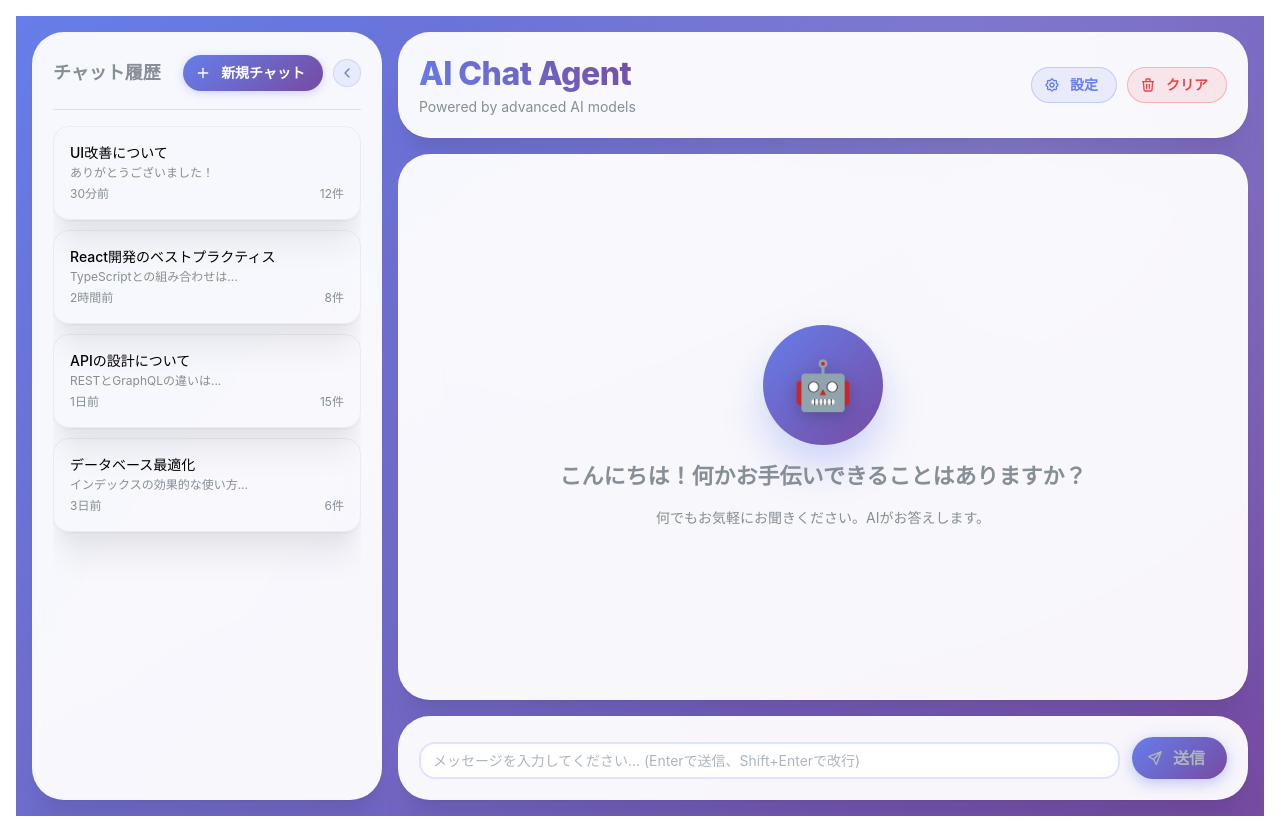
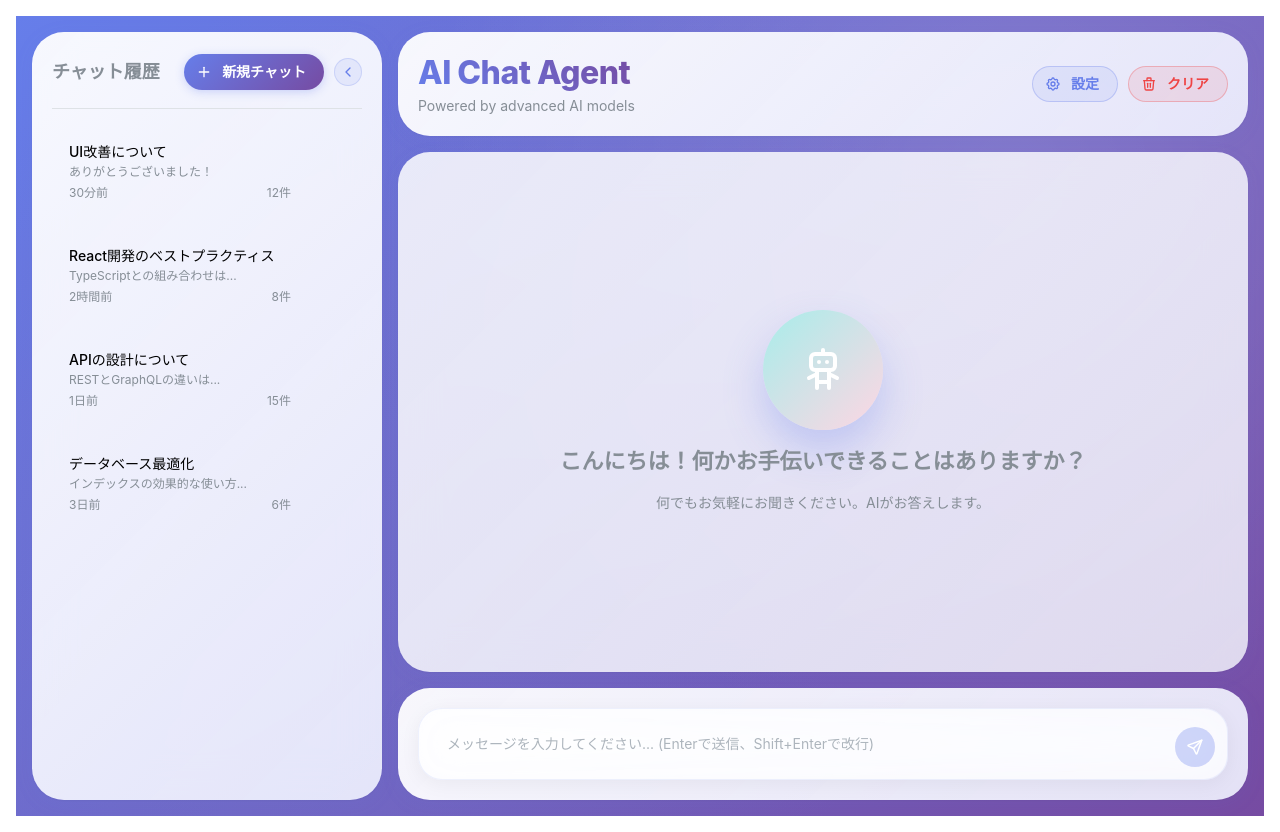
Before and after one commit to shimpei1494/chat-agent-react-flask, a React (Vite) app in the folder frontend/: page / in a window 1280 px wide. Built offline with nearby package versions, Linux system fonts and the light colour scheme.

Commit message:
UI変更

```diff
--- a/frontend/src/components/ChatHistory/ChatHistory.tsx
+++ b/frontend/src/components/ChatHistory/ChatHistory.tsx
@@ -102,14 +102,14 @@ function ChatHistory({
 
 	return (
 		<Card
-			shadow="xl"
 			radius="xl"
 			p={isCollapsed ? "sm" : "lg"}
 			h="100%"
 			style={{
-				background: "rgba(255, 255, 255, 0.95)",
+				background: "linear-gradient(135deg, rgba(255, 255, 255, 0.95) 0%, rgba(240, 242, 255, 0.9) 100%)",
 				backdropFilter: "blur(20px)",
-				border: "1px solid rgba(255, 255, 255, 0.2)",
+				border: "none",
+				boxShadow: "0 4px 20px rgba(102, 126, 234, 0.08), 0 1px 3px rgba(0, 0, 0, 0.05)",
 				width: isCollapsed ? "80px" : "350px",
 				transition: "all 0.3s ease",
 				position: "relative",
@@ -248,17 +248,16 @@ function ChatHistory({
 										style={{
 											background:
 												currentThreadId === thread.id
-													? "linear-gradient(135deg, rgba(102, 126, 234, 0.1) 0%, rgba(118, 75, 162, 0.1) 100%)"
+													? "linear-gradient(135deg, rgba(102, 126, 234, 0.12) 0%, rgba(118, 75, 162, 0.08) 100%)"
 													: hoveredThread === thread.id
-														? "rgba(102, 126, 234, 0.05)"
+														? "rgba(102, 126, 234, 0.04)"
 														: "transparent",
-											border: `1px solid ${
-												currentThreadId === thread.id
-													? "rgba(102, 126, 234, 0.3)"
-													: "rgba(0, 0, 0, 0.05)"
-											}`,
+											border: "1px solid transparent",
 											cursor: "pointer",
 											transition: "all 0.2s ease",
+											boxShadow: currentThreadId === thread.id
+												? "0 2px 8px rgba(102, 126, 234, 0.1)"
+												: "none",
 										}}
 										onMouseEnter={() => setHoveredThread(thread.id)}
 										onMouseLeave={() => setHoveredThread(null)}
@@ -287,10 +286,18 @@ function ChatHistory({
 												</Group>
 											</Box>
 
+											<Box
+												style={{
+													width: "44px", // Fixed width to prevent layout shifts
+													display: "flex",
+													justifyContent: "flex-end",
+													alignItems: "flex-start",
+												}}
+											>
 												{hoveredThread === thread.id && (
-												<Group gap={2}>
+													<Group gap={4}>
 														<ActionIcon
-														size="xs"
+															size="sm"
 															variant="subtle"
 															color="blue"
 															onClick={(e) => {
@@ -298,10 +305,10 @@ function ChatHistory({
 																onRenameThread?.(thread.id, thread.title);
 															}}
 														>
-														<IconEdit size={12} />
+															<IconEdit size={16} />
 														</ActionIcon>
 														<ActionIcon
-														size="xs"
+															size="sm"
 															variant="subtle"
 															color="red"
 															onClick={(e) => {
@@ -309,10 +316,11 @@ function ChatHistory({
 																onDeleteThread?.(thread.id);
 															}}
 														>
-														<IconTrash size={12} />
+															<IconTrash size={16} />
 														</ActionIcon>
 													</Group>
 												)}
+											</Box>
 										</Group>
 									</Card>
 								))}
--- /dev/null
+++ b/frontend/src/components/QuestionInput/QuestionInput.module.css
@@ -0,0 +1,44 @@
+/* Input container animations */
+.inputContainer {
+  transition: all 0.3s ease;
+}
+
+.inputContainer:focus-within {
+  transform: translateY(-2px);
+  box-shadow: 0 8px 25px rgba(102, 126, 234, 0.15);
+}
+
+/* Button animations */
+.sendButton {
+  transition: all 0.3s ease;
+}
+
+.sendButtonEnabled:hover {
+  transform: translateY(-1px);
+  box-shadow: 0 5px 16px rgba(102, 126, 234, 0.4);
+}
+
+.sendButtonEnabled:active {
+  transform: translateY(0px);
+}
+
+.sendButtonDisabled {
+  cursor: not-allowed;
+}
+
+/* Pulse animation for active send button */
+.sendButtonPulse {
+  animation: buttonPulse 2s infinite;
+}
+
+@keyframes buttonPulse {
+  0% {
+    box-shadow: 0 3px 12px rgba(102, 126, 234, 0.3);
+  }
+  50% {
+    box-shadow: 0 5px 16px rgba(102, 126, 234, 0.5);
+  }
+  100% {
+    box-shadow: 0 3px 12px rgba(102, 126, 234, 0.3);
+  }
+}
--- a/frontend/src/components/QuestionInput/QuestionInput.tsx
+++ b/frontend/src/components/QuestionInput/QuestionInput.tsx
@@ -1,6 +1,7 @@
-import { Button, Group, Textarea } from "@mantine/core";
+import { useState } from "react";
+import { Box, Button, Group, Textarea } from "@mantine/core";
 import { IconSend } from "@tabler/icons-react";
-import { useState } from "react";
+import styles from "./QuestionInput.module.css";
 
 interface QuestionInputProps {
 	onSend: (message: string) => void;
@@ -25,7 +26,18 @@ function QuestionInput({ onSend, disabled = false }: QuestionInputProps) {
 	};
 
 	return (
-		<Group align="flex-end" gap="sm">
+		<Box
+			className={styles.inputContainer}
+			style={{
+				background: "rgba(255, 255, 255, 0.7)",
+				backdropFilter: "blur(20px)",
+				borderRadius: "24px",
+				padding: "12px",
+				border: "1px solid rgba(102, 126, 234, 0.1)",
+				boxShadow: "0 4px 20px rgba(0, 0, 0, 0.05)",
+			}}
+		>
+			<Group align="flex-end" gap="xs">
 				<Textarea
 					placeholder="メッセージを入力してください... (Enterで送信、Shift+Enterで改行)"
 					value={input}
@@ -33,53 +45,56 @@ function QuestionInput({ onSend, disabled = false }: QuestionInputProps) {
 					onKeyDown={handleKeyDown}
 					autosize
 					minRows={1}
-				maxRows={10}
+					maxRows={6}
 					style={{
 						flex: 1,
 					}}
 					styles={{
 						input: {
-						border: "2px solid rgba(102, 126, 234, 0.2)",
+							border: "none",
 							borderRadius: "16px",
-						background: "rgba(255, 255, 255, 0.8)",
-						backdropFilter: "blur(10px)",
-						transition: "all 0.3s ease",
+							background: "transparent",
+							padding: "12px 16px",
+							fontSize: "14px",
+							resize: "none",
 							"&:focus": {
-							borderColor: "#667eea",
-							boxShadow: "0 0 0 3px rgba(102, 126, 234, 0.1)",
-							background: "rgba(255, 255, 255, 0.95)",
+								outline: "none",
+								boxShadow: "none",
+							},
+							"&::placeholder": {
+								color: "rgba(102, 126, 234, 0.5)",
+								fontWeight: 400,
 							},
 						},
 					}}
 					disabled={disabled}
 				/>
 				<Button
+					className={`${styles.sendButton} ${
+						!input.trim() || disabled ? styles.sendButtonDisabled : styles.sendButtonEnabled
+					} ${input.trim() && !disabled ? styles.sendButtonPulse : ""}`}
 					onClick={handleSubmit}
 					disabled={!input.trim() || disabled}
-				leftSection={<IconSend size={16} />}
-				size="md"
+					size="sm"
 					radius="xl"
 					style={{
-					background: "linear-gradient(135deg, #667eea 0%, #764ba2 100%)",
+						background: !input.trim() || disabled
+							? "rgba(102, 126, 234, 0.3)"
+							: "linear-gradient(135deg, #667eea 0%, #764ba2 100%)",
 						border: "none",
-					boxShadow: "0 4px 15px rgba(102, 126, 234, 0.4)",
-					transition: "all 0.3s ease",
-				}}
-				styles={{
-					root: {
-						"&:hover": {
-							transform: "translateY(-2px)",
-							boxShadow: "0 6px 20px rgba(102, 126, 234, 0.6)",
-						},
-						"&:active": {
-							transform: "translateY(0px)",
-						},
-					},
+						width: "40px",
+						height: "40px",
+						minWidth: "40px",
+						padding: 0,
+						boxShadow: !input.trim() || disabled
+							? "none"
+							: "0 3px 12px rgba(102, 126, 234, 0.3)",
 					}}
 				>
-				送信
+					<IconSend size={18} color="white" />
 				</Button>
 			</Group>
+		</Box>
 	);
 }
 
--- /dev/null
+++ b/frontend/src/pages/chat/ChatPage.module.css
@@ -0,0 +1,51 @@
+/* Typing indicator animation */
+.typingIndicator {
+  animation: fadeIn 0.3s ease-in;
+}
+
+.typingDot {
+  width: 8px;
+  height: 8px;
+  background: #667eea;
+  border-radius: 50%;
+  animation: typingDot 1.4s infinite ease-in-out;
+}
+
+.typingDot:nth-child(1) {
+  animation-delay: 0s;
+}
+
+.typingDot:nth-child(2) {
+  animation-delay: 0.2s;
+}
+
+.typingDot:nth-child(3) {
+  animation-delay: 0.4s;
+}
+
+@keyframes fadeIn {
+  from {
+    opacity: 0;
+    transform: translateY(10px);
+  }
+  to {
+    opacity: 1;
+    transform: translateY(0);
+  }
+}
+
+@keyframes typingDot {
+  0%, 60%, 100% {
+    transform: scale(0.6);
+    opacity: 0.4;
+  }
+  30% {
+    transform: scale(1);
+    opacity: 1;
+  }
+}
+
+/* Smooth scrolling for chat area */
+.chatArea {
+  scroll-behavior: smooth;
+}
--- a/frontend/src/pages/chat/ChatPage.tsx
+++ b/frontend/src/pages/chat/ChatPage.tsx
@@ -1,10 +1,22 @@
-import { Box, Card, Flex, Group, Stack, Text, Title } from "@mantine/core";
+import {
+	Avatar,
+	Box,
+	Card,
+	Flex,
+	Group,
+	Paper,
+	Stack,
+	Text,
+	Title,
+} from "@mantine/core";
+import { IconRobot } from "@tabler/icons-react";
 import { useState } from "react";
 import Answer from "../../components/Answer/Answer";
 import ChatHistory from "../../components/ChatHistory/ChatHistory";
 import ClearChatButton from "../../components/ClearChatButton/ClearChatButton";
 import QuestionInput from "../../components/QuestionInput/QuestionInput";
 import SettingsButton from "../../components/SettingsButton/SettingsButton";
+import styles from "./ChatPage.module.css";
 
 interface Message {
 	id: string;
@@ -22,6 +34,7 @@ interface ChatSettings {
 function ChatPage() {
 	const [messages, setMessages] = useState<Message[]>([]);
 	const [isLoading, setIsLoading] = useState(false);
+	const [typingIndicator, setTypingIndicator] = useState(false);
 	const [isSidebarCollapsed, setIsSidebarCollapsed] = useState(false);
 	const [settings, setSettings] = useState<ChatSettings>({
 		model: "gpt-4o-mini",
@@ -39,6 +52,7 @@ function ChatPage() {
 
 		setMessages((prev) => [...prev, userMessage]);
 		setIsLoading(true);
+		setTypingIndicator(true);
 
 		try {
 			const response = await fetch("/api/v1/chat", {
@@ -68,6 +82,7 @@ function ChatPage() {
 			};
 
 			setMessages((prev) => [...prev, assistantMessage]);
+			setTypingIndicator(false);
 		} catch (error) {
 			console.error("Error:", error);
 			const errorMessage: Message = {
@@ -77,8 +92,10 @@ function ChatPage() {
 				timestamp: Date.now(),
 			};
 			setMessages((prev) => [...prev, errorMessage]);
+			setTypingIndicator(false);
 		} finally {
 			setIsLoading(false);
+			setTypingIndicator(false);
 		}
 	};
 
@@ -135,13 +152,15 @@ function ChatPage() {
 					<Stack h="100%" gap="md">
 						{/* Modern Header */}
 						<Card
-							shadow="xl"
 							padding="lg"
 							radius="xl"
 							style={{
-								background: "rgba(255, 255, 255, 0.95)",
+								background:
+									"linear-gradient(135deg, rgba(255, 255, 255, 0.95) 0%, rgba(240, 242, 255, 0.9) 100%)",
 								backdropFilter: "blur(20px)",
-								border: "1px solid rgba(255, 255, 255, 0.2)",
+								border: "none",
+								boxShadow:
+									"0 4px 20px rgba(102, 126, 234, 0.08), 0 1px 3px rgba(0, 0, 0, 0.05)",
 							}}
 						>
 							<Flex justify="space-between" align="center">
@@ -175,18 +194,24 @@ function ChatPage() {
 
 						{/* Chat Area */}
 						<Card
-							shadow="xl"
 							radius="xl"
 							p="lg"
 							style={{
 								flex: 1,
-								background: "rgba(255, 255, 255, 0.95)",
+								background:
+									"linear-gradient(135deg, rgba(255, 255, 255, 0.85) 0%, rgba(248, 250, 255, 0.8) 100%)",
 								backdropFilter: "blur(20px)",
-								border: "1px solid rgba(255, 255, 255, 0.2)",
+								border: "none",
+								boxShadow:
+									"0 4px 20px rgba(102, 126, 234, 0.06), 0 1px 3px rgba(0, 0, 0, 0.05)",
 								overflow: "hidden",
 							}}
 						>
-							<Box h="100%" style={{ overflow: "auto" }}>
+							<Box
+								h="100%"
+								className={styles.chatArea}
+								style={{ overflow: "auto", padding: "16px" }}
+							>
 								{messages.length === 0 ? (
 									<Flex
 										h="100%"
@@ -200,7 +225,7 @@ function ChatPage() {
 											h={120}
 											style={{
 												background:
-													"linear-gradient(135deg, #667eea 0%, #764ba2 100%)",
+													"linear-gradient(135deg, #a8edea 0%, #fed6e3 100%)",
 												borderRadius: "50%",
 												display: "flex",
 												alignItems: "center",
@@ -208,14 +233,7 @@ function ChatPage() {
 												boxShadow: "0 20px 40px rgba(102, 126, 234, 0.3)",
 											}}
 										>
-											<Text
-												size="3rem"
-												style={{
-													filter: "drop-shadow(0 4px 8px rgba(0,0,0,0.2))",
-												}}
-											>
-												🤖
-											</Text>
+											<IconRobot size={48} color="white" />
 										</Box>
 										<Title order={3} ta="center" c="dimmed">
 											こんにちは！何かお手伝いできることはありますか？
@@ -225,24 +243,75 @@ function ChatPage() {
 										</Text>
 									</Flex>
 								) : (
-									<Stack gap="md">
+									<Box>
 										{messages.map((message) => (
 											<Answer key={message.id} message={message} />
 										))}
-									</Stack>
+
+										{/* Typing Indicator */}
+										{typingIndicator && (
+											<Box
+												className={styles.typingIndicator}
+												style={{
+													display: "flex",
+													justifyContent: "flex-start",
+													marginBottom: "16px",
+												}}
+											>
+												<Group align="flex-start" gap="xs">
+													<Avatar
+														size={36}
+														radius="xl"
+														style={{
+															background:
+																"linear-gradient(135deg, #a8edea 0%, #fed6e3 100%)",
+															boxShadow: "0 3px 12px rgba(0, 0, 0, 0.08)",
+														}}
+													>
+														<IconRobot size={16} color="white" />
+													</Avatar>
+													<Paper
+														p="md"
+														radius="20px 20px 20px 4px"
+														style={{
+															background: "rgba(255, 255, 255, 0.95)",
+															border: "none",
+															backdropFilter: "blur(20px)",
+															boxShadow: "0 2px 12px rgba(0, 0, 0, 0.08)",
+															minWidth: "60px",
+														}}
+													>
+														<Box
+															style={{
+																display: "flex",
+																alignItems: "center",
+																gap: "4px",
+															}}
+														>
+															<Box className={styles.typingDot} />
+															<Box className={styles.typingDot} />
+															<Box className={styles.typingDot} />
+														</Box>
+													</Paper>
+												</Group>
+											</Box>
+										)}
+									</Box>
 								)}
 							</Box>
 						</Card>
 
 						{/* Input Area */}
 						<Card
-							shadow="xl"
 							padding="lg"
 							radius="xl"
 							style={{
-								background: "rgba(255, 255, 255, 0.95)",
+								background:
+									"linear-gradient(135deg, rgba(255, 255, 255, 0.95) 0%, rgba(240, 242, 255, 0.9) 100%)",
 								backdropFilter: "blur(20px)",
-								border: "1px solid rgba(255, 255, 255, 0.2)",
+								border: "none",
+								boxShadow:
+									"0 4px 20px rgba(102, 126, 234, 0.08), 0 1px 3px rgba(0, 0, 0, 0.05)",
 							}}
 						>
 							<QuestionInput onSend={handleSendMessage} disabled={isLoading} />
--- a/frontend/tsconfig.json
+++ b/frontend/tsconfig.json
@@ -16,5 +16,5 @@
     "noUnusedParameters": true,
     "noFallthroughCasesInSwitch": true
   },
-  "include": ["src"]
+  "include": ["src", "src/types"]
 }
```
Also changed, not shown: frontend/src/components/Answer/Answer.module.css (added, +35 -0 lines), frontend/src/components/Answer/Answer.tsx (+86 -26 lines), frontend/src/types/css.d.ts (added, +14 -0 lines). Lines whose indentation alone changed are shown as unchanged.
